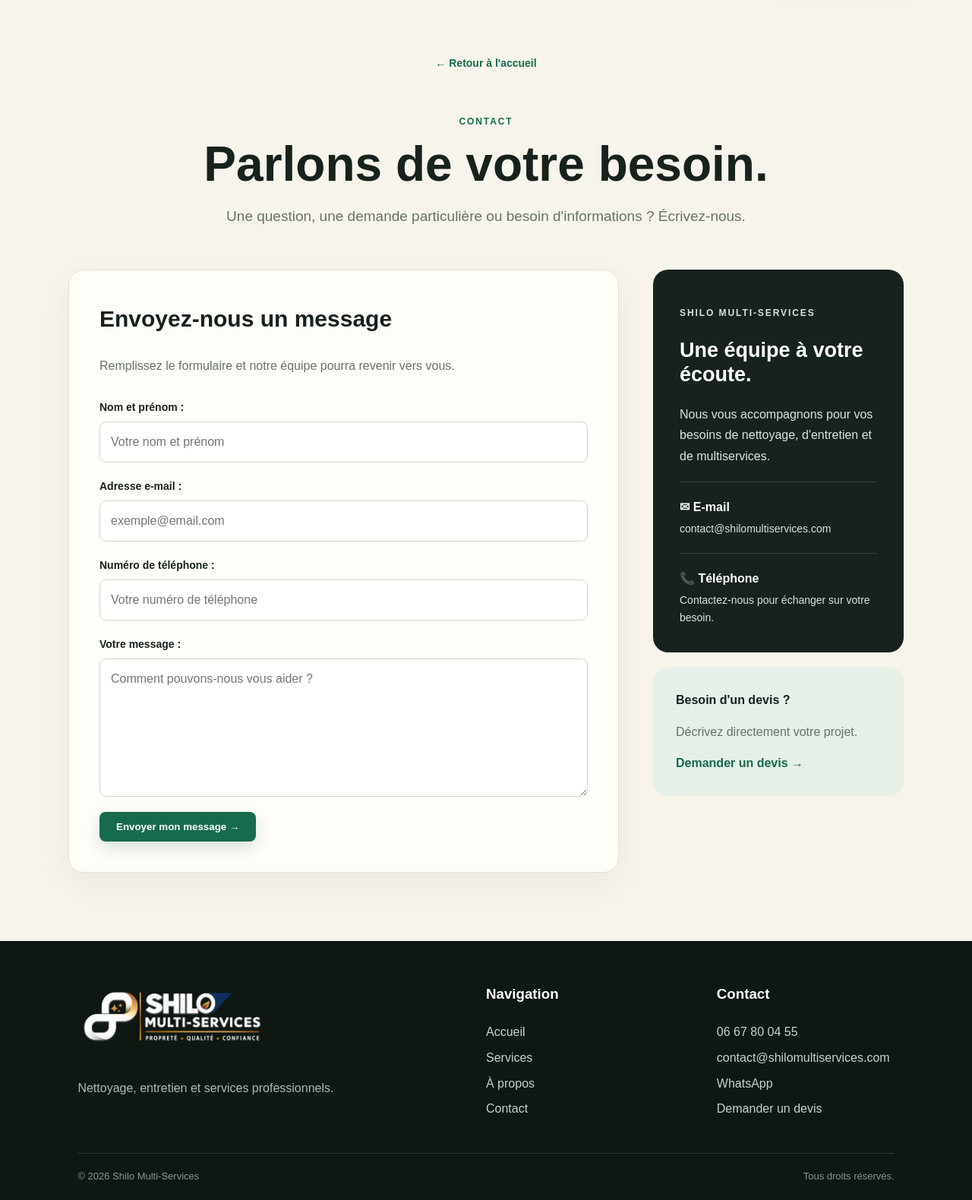
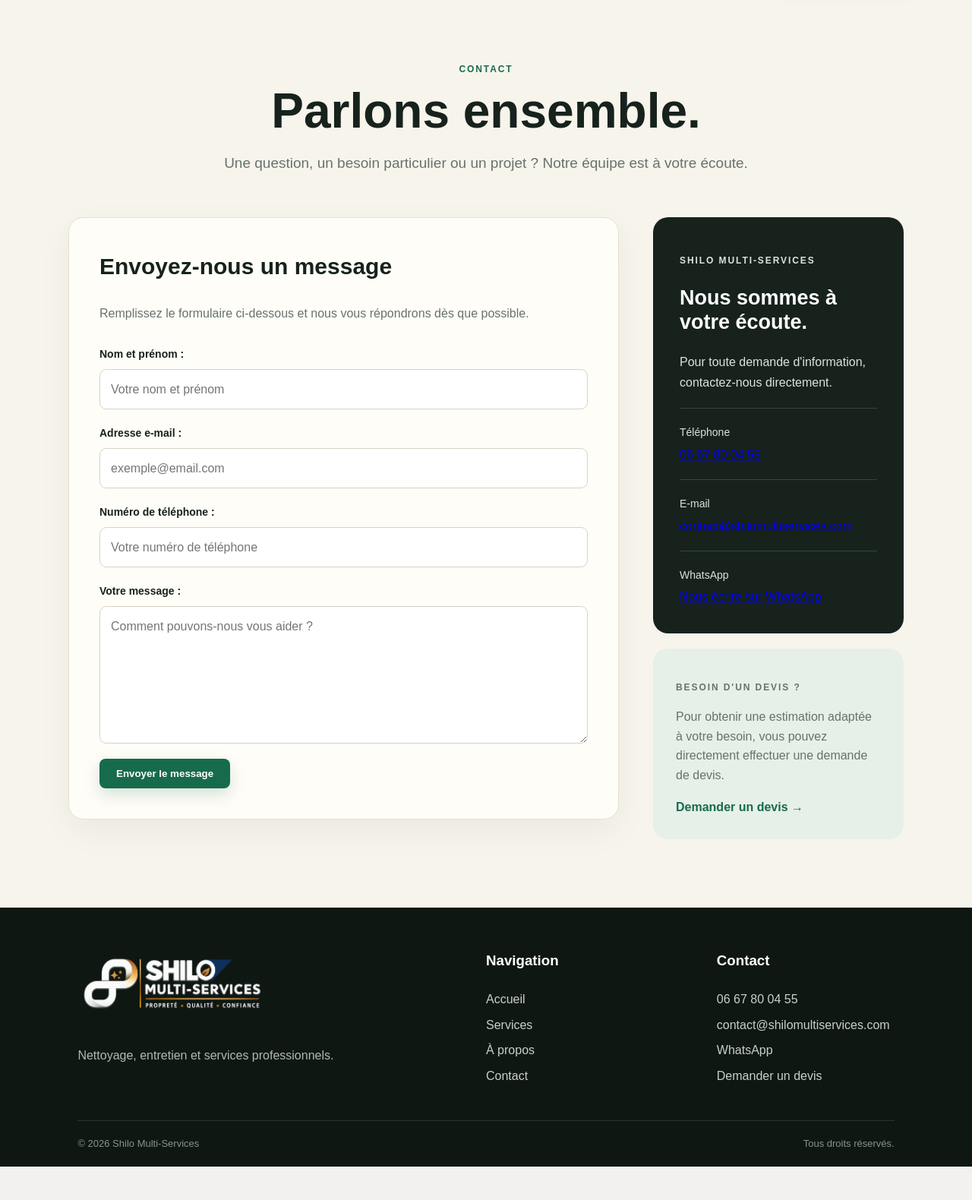
Before and after one commit to Jere623/shilomultiservices, a Django app: page /contact/ in a window 1280 px wide. Shown: the part 90-1670 px from the top of the page at 76% size. After the commit the page ends 1626 px from the top, so only its background shows below. Run offline with Django 5.2, Linux system fonts and the light colour scheme.

Commit message:
contact.html

```diff
--- a/templates/contact.html
+++ b/templates/contact.html
@@ -1,48 +1,67 @@
-{% extends 'base.html' %}
+{% extends "base.html" %}
 
-{% block title %}Contact | Shilo Multi-Services{% endblock %}
+{% block title %}
+Contact | Shilo Multi-Services
+{% endblock %}
+
+{% block description %}
+Contactez Shilo Multi-Services pour toute question concernant nos prestations de nettoyage, entretien et multiservices.
+{% endblock %}
+
 
 {% block content %}
 
+
 <section class="contact-page">
+
 
     <div class="contact-header">
 
-        <a class="back-link" href="{% url 'home' %}">
-            ← Retour à l'accueil
-        </a>
+        <p class="eyebrow">
+            CONTACT
+        </p>
 
-        <p class="eyebrow">CONTACT</p>
-
-        <h1>Parlons de votre besoin.</h1>
+        <h1>
+            Parlons ensemble.
+        </h1>
 
         <p>
-            Une question, une demande particulière ou besoin
-            d'informations ? Écrivez-nous.
+            Une question, un besoin particulier ou un
+            projet ? Notre équipe est à votre écoute.
         </p>
 
     </div>
 
+
+
     <div class="contact-layout">
+
 
         <div class="contact-form-card">
 
-            <h2>Envoyez-nous un message</h2>
+            <h2>
+                Envoyez-nous un message
+            </h2>
 
             <p class="form-description">
-                Remplissez le formulaire et notre équipe pourra
-                revenir vers vous.
+                Remplissez le formulaire ci-dessous et
+                nous vous répondrons dès que possible.
             </p>
+
 
             <form method="post">
 
                 {% csrf_token %}
 
+
                 {% if form.non_field_errors %}
+
                     <div class="form-errors">
                         {{ form.non_field_errors }}
                     </div>
+
                 {% endif %}
+
 
                 {% for field in form %}
 
@@ -52,55 +71,101 @@
 
                         {{ field }}
 
-                        {% if field.errors %}
-                            <div class="field-errors">
-                                {{ field.errors }}
-                            </div>
-                        {% endif %}
+                        {{ field.errors }}
 
                     </div>
 
                 {% endfor %}
 
-                <button type="submit" class="btn">
-                    Envoyer mon message →
+
+                <button
+                    type="submit"
+                    class="btn"
+                >
+                    Envoyer le message
                 </button>
 
             </form>
 
         </div>
 
+
+
         <aside class="contact-info">
+
 
             <div class="contact-info-card">
 
-                <p class="eyebrow">SHILO MULTI-SERVICES</p>
+                <p class="eyebrow">
+                    SHILO MULTI-SERVICES
+                </p>
 
-                <h2>Une équipe à votre écoute.</h2>
+                <h2>
+                    Nous sommes à votre écoute.
+                </h2>
 
                 <p>
-                    Nous vous accompagnons pour vos besoins de
-                    nettoyage, d'entretien et de multiservices.
+                    Pour toute demande d'information,
+                    contactez-nous directement.
                 </p>
 
+
                 <div class="contact-item">
-                    <strong>✉ E-mail</strong>
-                    <span>contact@shilomultiservices.com</span>
+
+                    <span>
+                        Téléphone
+                    </span>
+
+                    <a href="tel:+33667800455">
+                        06 67 80 04 55
+                    </a>
+
                 </div>
 
+
                 <div class="contact-item">
-                    <strong>📞 Téléphone</strong>
-                    <span>Contactez-nous pour échanger sur votre besoin.</span>
+
+                    <span>
+                        E-mail
+                    </span>
+
+                    <a href="mailto:contact@shilomultiservices.com">
+                        contact@shilomultiservices.com
+                    </a>
+
+                </div>
+
+
+                <div class="contact-item">
+
+                    <span>
+                        WhatsApp
+                    </span>
+
+                    <a
+                        href="https://wa.me/33667800455"
+                        target="_blank"
+                        rel="noopener noreferrer"
+                    >
+                        Nous écrire sur WhatsApp
+                    </a>
+
                 </div>
 
             </div>
 
+
+
             <div class="contact-quote">
 
-                <strong>Besoin d'un devis ?</strong>
+                <p class="eyebrow">
+                    BESOIN D'UN DEVIS ?
+                </p>
 
                 <p>
-                    Décrivez directement votre projet.
+                    Pour obtenir une estimation adaptée
+                    à votre besoin, vous pouvez directement
+                    effectuer une demande de devis.
                 </p>
 
                 <a href="{% url 'quote' %}">
@@ -109,10 +174,14 @@
 
             </div>
 
+
         </aside>
+
 
     </div>
 
+
 </section>
 
+
 {% endblock %}
```
